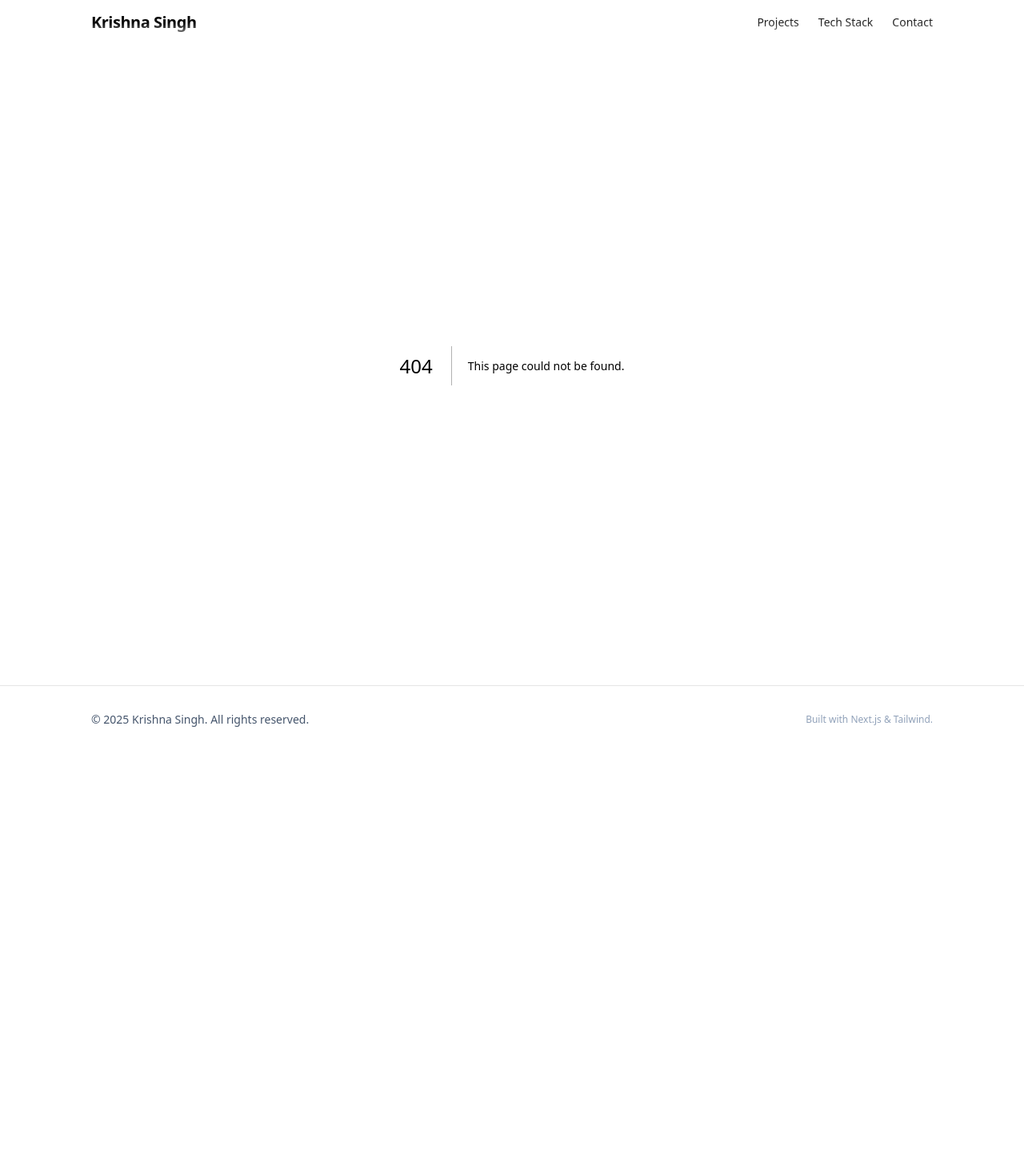
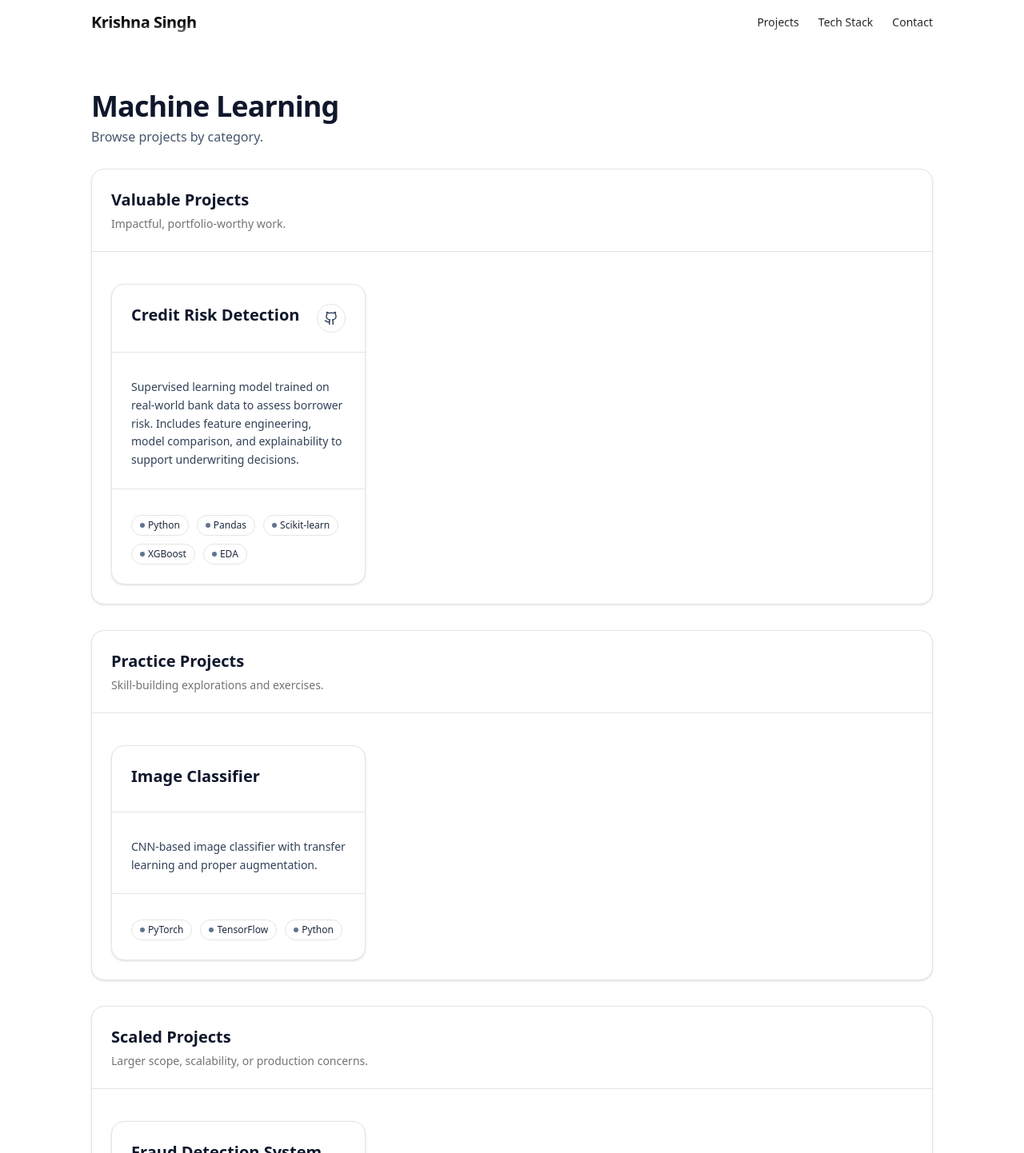
Before and after one commit to Kri01ceram/my-portfolio, a Next.js app: page /projects/ml in a window 1280 px wide. Before the commit this address had no page. Shown: the top 1442 px of the page at 80% size. Before the commit the page ends 942 px from the top, so only its background shows below. Built offline with nearby package versions, Linux system fonts and the light colour scheme.

Commit message:
refactor: restructure project pages and enhance project categorization for improved navigation and user experience

```diff
--- a/app/page.tsx
+++ b/app/page.tsx
@@ -3,8 +3,8 @@
 import { motion } from "framer-motion";
 import Section from "@/components/section";
 import CareerTrain from "@/components/career-train";
-import ProjectCard from "@/components/project-card";
-import { projects } from "@/lib/projects";
+// import ProjectCard from "@/components/project-card";
+// import { projects } from "@/lib/projects";
 import Image from "next/image";
 import { achievements } from "@/lib/achievements";
 import { Card, CardHeader, CardTitle, CardDescription, CardContent } from "@/components/ui/card";
@@ -132,9 +132,30 @@ export default function HomePage() {
       </section>
 
       {/* PROJECTS */}
-      <Section id="projects" title="Projects" subtitle="A few things I have built recently">
-        <div className="mt-4 md:mt-6 grid gap-5 sm:gap-6 sm:grid-cols-2 lg:grid-cols-3 items-stretch">
-          {projects.map((p) => <ProjectCard key={p.title} p={p} />)}
+      <Section id="projects" title="Projects" subtitle="Explore by domain">
+        <div className="mt-4 md:mt-6 grid gap-5 sm:gap-6 sm:grid-cols-2 items-stretch">
+          <motion.div whileHover={{ y: -4 }} transition={{ type: "spring", stiffness: 220, damping: 20 }}>
+            <Card className="rounded-2xl group">
+              <CardHeader className="border-b">
+                <CardTitle className="text-lg text-slate-900">Web Development</CardTitle>
+                <CardDescription className="text-xs text-slate-500">Applications, backends, and UI work</CardDescription>
+              </CardHeader>
+              <CardContent>
+                <a href="/projects/web" className="inline-flex items-center gap-2 rounded-xl border border-input px-4 py-2 bg-white hover:bg-slate-50 transition">View Web Projects →</a>
+              </CardContent>
+            </Card>
+          </motion.div>
+          <motion.div whileHover={{ y: -4 }} transition={{ type: "spring", stiffness: 220, damping: 20 }}>
+            <Card className="rounded-2xl group">
+              <CardHeader className="border-b">
+                <CardTitle className="text-lg text-slate-900">Machine Learning</CardTitle>
+                <CardDescription className="text-xs text-slate-500">Models, pipelines, and data science</CardDescription>
+              </CardHeader>
+              <CardContent>
+                <a href="/projects/ml" className="inline-flex items-center gap-2 rounded-xl border border-input px-4 py-2 bg-white hover:bg-slate-50 transition">View ML Projects →</a>
+              </CardContent>
+            </Card>
+          </motion.div>
         </div>
       </Section>
 
--- /dev/null
+++ b/app/projects/[domain]/page.tsx
@@ -0,0 +1,53 @@
+import { notFound } from "next/navigation";
+import { Card, CardHeader, CardTitle, CardDescription, CardContent } from "@/components/ui/card";
+import ProjectCard from "@/components/project-card";
+import { projects } from "@/lib/projects";
+
+const CATEGORIES: Array<{ key: "valuable" | "practice" | "scaled"; label: string; desc: string }> = [
+  { key: "valuable", label: "Valuable Projects", desc: "Impactful, portfolio-worthy work." },
+  { key: "practice", label: "Practice Projects", desc: "Skill-building explorations and exercises." },
+  { key: "scaled", label: "Scaled Projects", desc: "Larger scope, scalability, or production concerns." },
+];
+
+export default function DomainProjectsPage({ params }: { params: { domain: string } }) {
+  const domainParam = params.domain;
+  const domain = domainParam === "ml" || domainParam === "web" ? (domainParam as "ml" | "web") : null;
+  if (!domain) return notFound();
+
+  const domainProjects = projects.filter((p) => p.domain === domain);
+
+  return (
+    <section className="mx-auto max-w-[1100px] px-3 sm:px-5 lg:px-6 py-10 sm:py-12 md:py-14">
+      <div className="mb-6 sm:mb-7">
+        <h1 className="text-3xl sm:text-4xl font-bold tracking-tight text-slate-900">
+          {domain === "web" ? "Web Development" : "Machine Learning"}
+        </h1>
+        <p className="mt-1.5 text-slate-600">Browse projects by category.</p>
+      </div>
+
+      <div className="space-y-8">
+        {CATEGORIES.map((cat) => {
+          const items = domainProjects.filter((p) => p.category === cat.key);
+          if (items.length === 0) return null;
+          return (
+            <div key={cat.key}>
+              <Card className="rounded-2xl">
+                <CardHeader className="border-b">
+                  <CardTitle className="text-xl text-slate-900">{cat.label}</CardTitle>
+                  <CardDescription>{cat.desc}</CardDescription>
+                </CardHeader>
+                <CardContent>
+                  <div className="mt-4 grid gap-5 sm:gap-6 sm:grid-cols-2 lg:grid-cols-3 items-stretch">
+                    {items.map((p) => (
+                      <ProjectCard key={p.title} p={p} />
+                    ))}
+                  </div>
+                </CardContent>
+              </Card>
+            </div>
+          );
+        })}
+      </div>
+    </section>
+  );
+}
--- /dev/null
+++ b/app/projects/page.tsx
@@ -0,0 +1,42 @@
+import Link from "next/link";
+import { Card, CardHeader, CardTitle, CardDescription, CardContent } from "@/components/ui/card";
+import { FolderGit2, Brain } from "lucide-react";
+
+export default function ProjectsDomainsPage() {
+  return (
+    <section className="mx-auto max-w-[1100px] px-3 sm:px-5 lg:px-6 py-10 sm:py-12 md:py-14">
+      <div className="mb-6 sm:mb-7">
+        <h1 className="text-3xl sm:text-4xl font-bold tracking-tight text-slate-900">Projects</h1>
+        <p className="mt-1.5 text-slate-600">Choose a domain to explore projects.</p>
+      </div>
+      <div className="grid gap-5 sm:gap-6 sm:grid-cols-2">
+        <Link href="/projects/web">
+          <Card className="rounded-2xl group hover:shadow-md transition-shadow">
+            <CardHeader className="border-b">
+              <CardTitle className="flex items-center gap-2 text-slate-900">
+                <FolderGit2 className="h-5 w-5" /> Web Development
+              </CardTitle>
+              <CardDescription>Applications, backends, and UI work.</CardDescription>
+            </CardHeader>
+            <CardContent>
+              <p className="pt-3 text-sm text-slate-700">Valuable, practice, and scaled projects in the web domain.</p>
+            </CardContent>
+          </Card>
+        </Link>
+        <Link href="/projects/ml">
+          <Card className="rounded-2xl group hover:shadow-md transition-shadow">
+            <CardHeader className="border-b">
+              <CardTitle className="flex items-center gap-2 text-slate-900">
+                <Brain className="h-5 w-5" /> Machine Learning
+              </CardTitle>
+              <CardDescription>Models, pipelines, and data science.</CardDescription>
+            </CardHeader>
+            <CardContent>
+              <p className="pt-3 text-sm text-slate-700">Valuable, practice, and scaled projects in the ML domain.</p>
+            </CardContent>
+          </Card>
+        </Link>
+      </div>
+    </section>
+  );
+}
--- a/components/project-card.tsx
+++ b/components/project-card.tsx
@@ -17,6 +17,8 @@ export type Project = {
   tags: string[];
   link?: string;
   repo?: string;
+  domain?: "web" | "ml"; // project domain for filtering
+  category?: "valuable" | "practice" | "scaled"; // grouping within a domain
 };
 
 export default function ProjectCard({ p }: { p: Project }) {
--- a/lib/projects.ts
+++ b/lib/projects.ts
@@ -5,6 +5,8 @@ export const projects: Project[] = [
     title: "CABSHARENITR",
     description: "Ride-sharing app for the NIT Rourkela community to share cabs and fares.",
     tags: ["Next.js", "tRPC/REST", "Prisma", "Postgres", "Auth"],
+    domain: "web",
+    category: "valuable",
     link: "https://your-demo-link.example",
     repo: "https://github.com/your/repo",
   },
@@ -12,6 +14,36 @@ export const projects: Project[] = [
     title: "Credit Risk Detection",
     description: "Supervised learning model trained on real-world bank data to assess borrower risk. Includes feature engineering, model comparison, and explainability to support underwriting decisions.",
     tags: ["Python", "Pandas", "Scikit-learn", "XGBoost", "EDA"],
+    domain: "ml",
+    category: "valuable",
     repo: "https://github.com/your/credit-risk-detection",
   },
+  {
+    title: "Portfolio Site",
+    description: "Personal portfolio built with Next.js app router and Tailwind.",
+    tags: ["Next.js", "TypeScript", "Tailwind"],
+    domain: "web",
+    category: "practice",
+  },
+  {
+    title: "Image Classifier",
+    description: "CNN-based image classifier with transfer learning and proper augmentation.",
+    tags: ["PyTorch", "TensorFlow", "Python"],
+    domain: "ml",
+    category: "practice",
+  },
+  {
+    title: "E-commerce Platform",
+    description: "Scalable e-commerce backend with PostgreSQL, Prisma, and queue workers.",
+    tags: ["Node.js", "Prisma", "PostgreSQL", "Redis"],
+    domain: "web",
+    category: "scaled",
+  },
+  {
+    title: "Fraud Detection System",
+    description: "End-to-end fraud detection with feature store, model serving, and monitoring.",
+    tags: ["Python", "Pandas", "Scikit-learn", "Airflow"],
+    domain: "ml",
+    category: "scaled",
+  },
 ];
```
